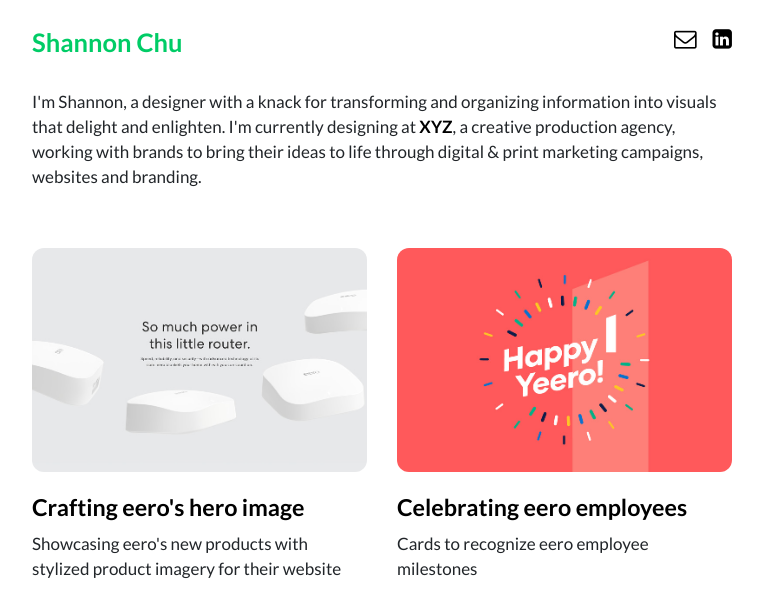
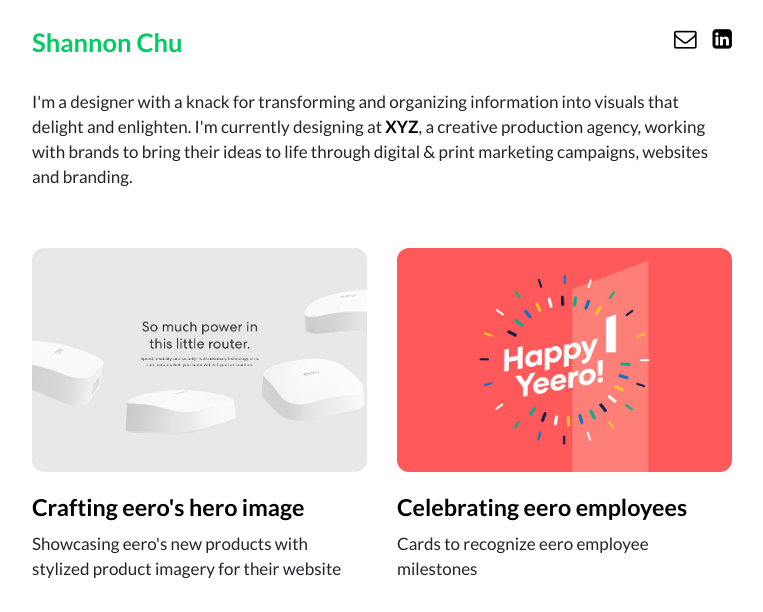
Before and after one commit to shannonchu/shannonchu.github.io, a Jekyll site: the page built from index.html, in a window 1280 px wide, cut to the strip 0-612 px from the top of the page. Shown: the whole strip, without its empty margins (258-1021 px from the left). Built offline with Jekyll 4.4.1, drawn with Linux system fonts in a browser that asks for light colours; nearby versions of some CDN libraries.

Commit message:
Update index.html

```diff
--- a/index.html
+++ b/index.html
@@ -6,7 +6,7 @@
 <section>
 <div id="intro" class="col-xs-12 col-lg-12 no-gutters">
   <div class="about-para col-xs-12 col-lg-12">
-    <p>I'm Shannon, a designer with a knack for transforming and organizing information into visuals that delight and enlighten. I'm currently designing at <a href="https://www.wearexyz.com/"class="links">XYZ</a>, a creative production agency, working with brands to bring their ideas to life through digital & print marketing campaigns, websites and branding.</p>
+    <p>I'm a designer with a knack for transforming and organizing information into visuals that delight and enlighten. I'm currently designing at <a href="https://www.wearexyz.com/"class="links">XYZ</a>, a creative production agency, working with brands to bring their ideas to life through digital & print marketing campaigns, websites and branding.</p>
   </div>
 </div>
 <div class="projects">
```
